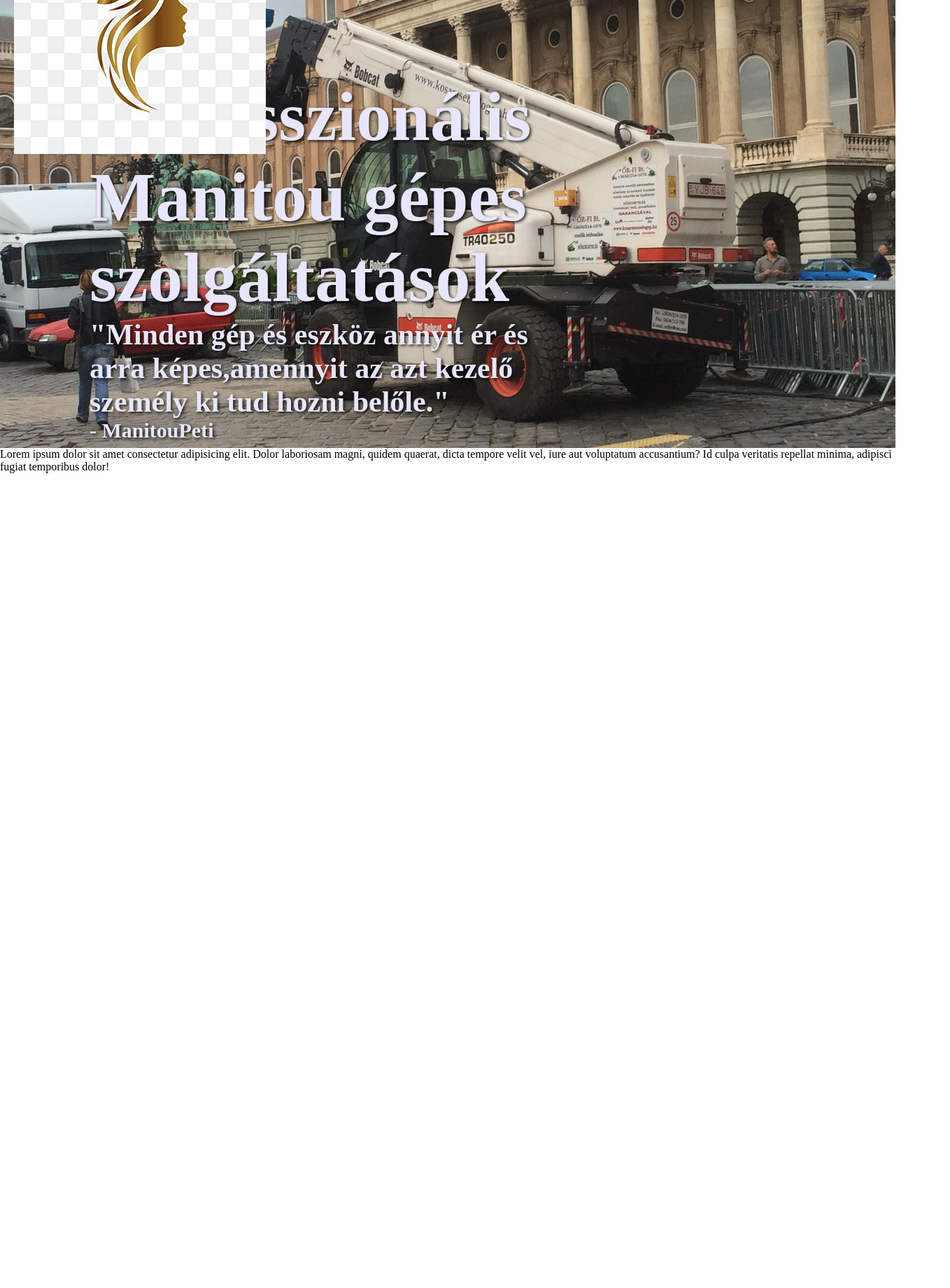
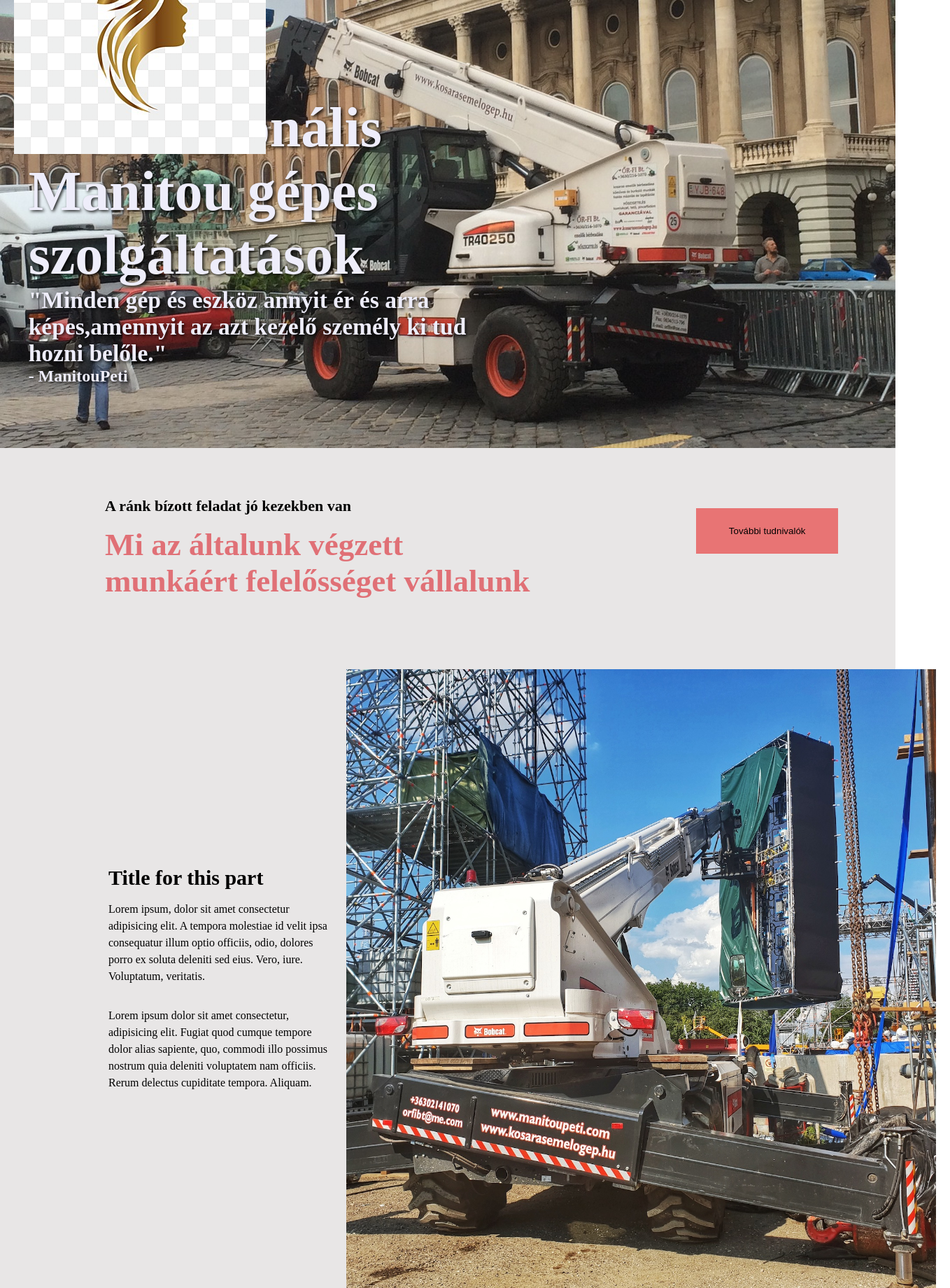
Before and after one commit to Zsotya/manitoupeti, a Vue app: page / in a window 1280 px wide. Shown: the part 160-2000 px from the top of the page at 70% size, 1358 px wide, since content can reach past the window. Before the commit the page ends 836 px from the top, so only its background shows below. Built offline with nearby package versions, Linux system fonts and the light colour scheme.

Commit message:
Created the first part of the Home page paragraph section

```diff
--- /dev/null
+++ b/src/components/HomeLanding.vue
@@ -0,0 +1,139 @@
+<template>
+  <div class="landing-section">
+    <img class="landing-image" src="@/assets/41.jpg" alt="Landing Image" />
+    <img class="logo" src="@/assets/logo.png" alt="Logo" @click="goToHome" />
+    <div class="router-container">
+      <Navbar />
+    </div>
+    <div class="text-parts">
+      <p class="big-text">Professzionális Manitou gépes szolgáltatások</p>
+      <p class="medium-text">
+        "Minden gép és eszköz annyit ér és arra képes,amennyit az azt kezelő
+        személy ki tud hozni belőle."
+      </p>
+      <p class="small-text">- ManitouPeti</p>
+    </div>
+  </div>
+</template>
+
+<script setup>
+import { useRouter } from "vue-router";
+const router = useRouter();
+const goToHome = () => {
+  router.push({ path: "/" });
+};
+</script>
+
+<style scoped>
+.landing-section {
+  position: relative;
+  width: 100%;
+  height: 100vh;
+  overflow: hidden;
+}
+
+.landing-image {
+  position: absolute;
+  top: 0;
+  left: 0;
+  width: 100%;
+  height: 100%;
+  object-fit: cover; /* Biztosítja, hogy a kép lefedi a containert nyújtás nélkül */
+  z-index: -1; /* A többi tartalom mögé helyezi (háttérkép) */
+}
+
+.logo {
+  position: absolute;
+  top: 20px;
+  left: 20px;
+  cursor: pointer;
+  z-index: 1; /* A kép elé helyezi a logot */
+}
+
+.router-container {
+  position: absolute;
+  top: 20px;
+  right: 20px;
+  z-index: 1; /* A kép elé helyezi a logot */
+}
+
+.text-parts {
+  position: absolute;
+  top: 50%;
+  left: 50%; /* top+left 50%: a container közepébe helyezi a szöveget */
+  transform: translate(
+    -85%,
+    -25%
+  ); /* Mozgatás a container közepétől balra, lefele */
+  color: rgb(238, 237, 250);
+  text-align: left;
+  font-weight: bolder;
+  text-shadow: 2px 2px 4px rgba(0, 0, 0, 0.85);
+}
+
+/* Landing page-n a szövegméretek beállítása */
+.big-text {
+  font-size: 100px;
+  margin: 0;
+  width: 16ch;
+}
+
+.medium-text {
+  font-size: 42px;
+  margin: 0;
+  width: 42ch;
+}
+
+.small-text {
+  font-size: 30px;
+  margin: 0;
+}
+
+@media (max-width: 1536px) {
+  .big-text {
+    font-size: 80px;
+  }
+  .medium-text {
+    font-size: 33.6px;
+  }
+  .small-text {
+    font-size: 24px;
+  }
+}
+
+@media (max-width: 1228px) {
+  .big-text {
+    font-size: 64px;
+  }
+  .medium-text {
+    font-size: 26.88px;
+  }
+  .small-text {
+    font-size: 19.2px;
+  }
+}
+
+@media (max-width: 982px) {
+  .big-text {
+    font-size: 51.2px;
+  }
+  .medium-text {
+    font-size: 21.504px;
+  }
+  .small-text {
+    font-size: 15.36px;
+  }
+}
+
+@media (max-width: 768px) {
+  .big-text {
+    font-size: 39.936px;
+  }
+  .medium-text {
+    font-size: 16.773px;
+  }
+  .small-text {
+    font-size: 11.981px;
+  }
+}
+</style>
--- /dev/null
+++ b/src/components/HomeParagraphIntro.vue
@@ -0,0 +1,57 @@
+<template>
+  <div class="introduction-part">
+    <div class="introduction-left">
+      <h3>A ránk bízott feladat jó kezekben van</h3>
+      <h1>Mi az általunk végzett munkáért felelősséget vállalunk</h1>
+    </div>
+    <div class="introduction-right">
+      <button>További tudnivalók</button>
+    </div>
+  </div>
+</template>
+
+<script setup></script>
+
+<style scoped>
+.introduction-part {
+  display: flex;
+  background-color: #e8e6e6;
+  align-items: center;
+}
+
+.introduction-left {
+  flex: 2;
+  padding: 70px 30px 0px 150px;
+}
+
+.introduction-left h3 {
+  font-size: 22px;
+  height: 26px;
+}
+.introduction-left h1 {
+  font-size: 45px;
+  width: 27ch;
+  color: #e07076;
+  font-weight: 550;
+  padding-top: 16px;
+}
+.introduction-right {
+  flex: 0.7;
+  padding-top: 20px;
+}
+
+.introduction-right button {
+  background-color: #e87474;
+  color: black;
+  padding: 24px 46px;
+  cursor: pointer;
+  transition: background-color 0.3s, border-color 0.3s;
+  border: 1px solid rgba(0, 0, 0, 0); /* Hover-nél kap bordert, ami miatt alapból 1px-el elmozdulna. Így nem mozdul, mert alapból van egy nem látható border */
+}
+
+.introduction-right button:hover {
+  background-color: white;
+  border: 1px solid black;
+  color: black;
+}
+</style>
--- /dev/null
+++ b/src/components/HomeParagraphLeft.vue
@@ -0,0 +1,60 @@
+<template>
+  <div class="paragraph-left">
+    <div class="paragraph-section">
+      <div class="left-side">
+        <h1>Title for this part</h1>
+        <p>
+          Lorem ipsum, dolor sit amet consectetur adipisicing elit. A tempora
+          molestiae id velit ipsa consequatur illum optio officiis, odio,
+          dolores porro ex soluta deleniti sed eius. Vero, iure. Voluptatum,
+          veritatis.
+        </p>
+        <p>
+          Lorem ipsum dolor sit amet consectetur, adipisicing elit. Fugiat quod
+          cumque tempore dolor alias sapiente, quo, commodi illo possimus
+          nostrum quia deleniti voluptatem nam officiis. Rerum delectus
+          cupiditate tempora. Aliquam.
+        </p>
+      </div>
+      <div class="right-side">
+        <img src="@/assets/42.jpeg" alt="img" />
+      </div>
+    </div>
+  </div>
+</template>
+
+<style scoped>
+.paragraph-section {
+  background-color: #e8e6e6;
+  padding: 80px;
+  display: flex;
+  align-items: center;
+}
+
+.right-side {
+  flex: 3;
+  padding: 20px;
+}
+
+.right-side img {
+  width: 843px;
+  height: 896px;
+  object-fit: cover;
+}
+
+.left-side {
+  flex: 2;
+  padding: 0px 0px 0px 75px;
+}
+
+.left-side p {
+  font-size: 16px;
+  line-height: 1.5;
+  width: 40ch;
+  padding: 16px 0px;
+}
+.left-side h1 {
+  font-size: 30px;
+  display: flex;
+}
+</style>
--- a/src/components/NavBar.vue
+++ b/src/components/NavBar.vue
@@ -28,11 +28,7 @@
   </nav>
 </template>
 
-<script>
-export default {
-  name: "NavBar",
-};
-</script>
+<script setup></script>
 
 <style scoped>
 nav {
--- a/src/views/Home.vue
+++ b/src/views/Home.vue
@@ -1,114 +1,17 @@
 <template>
   <div>
-    <section class="first-part">
-      <div class="landing-section">
-        <img class="landing-image" src="@/assets/41.jpg" alt="Landing Image" />
-        <img
-          class="logo"
-          src="@/assets/logo.png"
-          alt="Logo"
-          @click="goToHome"
-        />
-        <div class="router-container">
-          <Navbar />
-        </div>
-        <div class="text-parts">
-          <p class="big-text">
-            Professzionális <br />
-            Manitou gépes <br />
-            szolgáltatások
-          </p>
-          <p class="medium-text">
-            "Minden gép és eszköz annyit ér és arra képes,amennyit az azt kezelő
-            személy ki tud hozni belőle."
-          </p>
-          <p class="small-text">- ManitouPeti</p>
-        </div>
-      </div>
-    </section>
+    <div><HomeLanding /></div>
     <section class="second-part">
-      <p>
-        Lorem ipsum dolor sit amet consectetur adipisicing elit. Dolor
-        laboriosam magni, quidem quaerat, dicta tempore velit vel, iure aut
-        voluptatum accusantium? Id culpa veritatis repellat minima, adipisci
-        fugiat temporibus dolor!
-      </p>
+      <div><HomeParagraphIntro /></div>
+      <div><HomeParagraphLeft /></div>
     </section>
   </div>
 </template>
 
 <script setup>
-import { useRouter } from "vue-router";
-const router = useRouter();
-const goToHome = () => {
-  router.push({ path: "/" });
-};
+import HomeLanding from "@/components/HomeLanding.vue";
+import HomeParagraphIntro from "@/components/HomeParagraphIntro.vue";
+import HomeParagraphLeft from "@/components/HomeParagraphLeft.vue";
 </script>
 
-<style scoped>
-.landing-section {
-  position: relative;
-  width: 100%;
-  height: 100vh;
-  overflow: hidden;
-}
-
-.landing-image {
-  position: absolute;
-  top: 0;
-  left: 0;
-  width: 100%;
-  height: 100%;
-  object-fit: cover; /* Biztosítja, hogy a kép lefedi a containert nyújtás nélkül */
-  z-index: -1; /* A többi tartalom mögé helyezi (háttérkép) */
-}
-
-.logo {
-  position: absolute;
-  top: 20px;
-  left: 20px;
-  cursor: pointer;
-  z-index: 1; /* A kép elé helyezi a logot */
-}
-
-.router-container {
-  position: absolute;
-  top: 20px;
-  right: 20px;
-  z-index: 1; /* A kép elé helyezi a logot */
-}
-
-.text-parts {
-  position: absolute;
-  top: 50%;
-  left: 50%; /* top+left 50%: a container közepébe helyezi a szöveget */
-  transform: translate(
-    -80%,
-    -25%
-  ); /* Mozgatás a container közepétől balra, lefele */
-  color: rgb(232, 230, 252);
-  text-align: left;
-  font-weight: bolder;
-  text-shadow: 2px 2px 4px rgba(0, 0, 0, 0.85);
-}
-
-/* Landing page-n a szövegméretek beállítása */
-.big-text {
-  font-size: 100px;
-  margin: 0;
-}
-
-.medium-text {
-  font-size: 42px;
-  margin: 0;
-}
-
-.small-text {
-  font-size: 30px;
-  margin: 0;
-}
-
-.below-image-paragraph {
-  color: black; /* Example text color */
-}
-</style>
+<style scoped></style>
```
